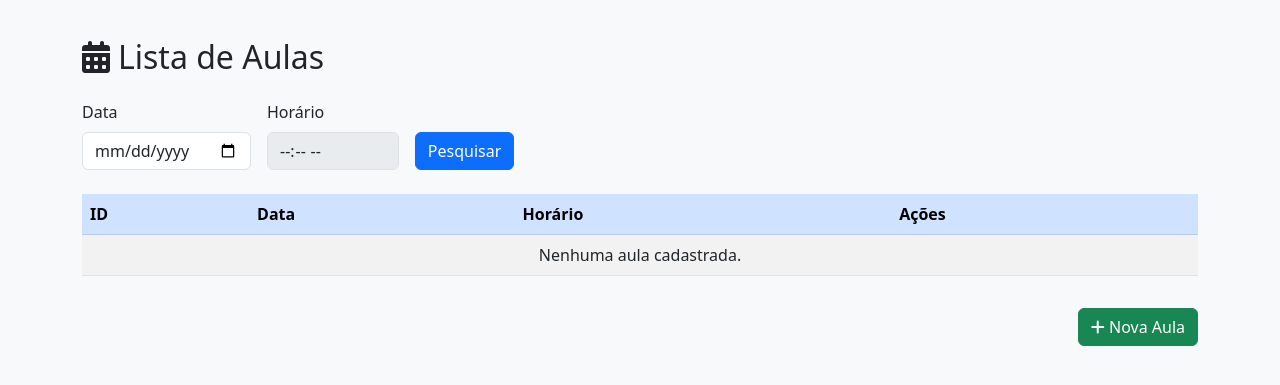
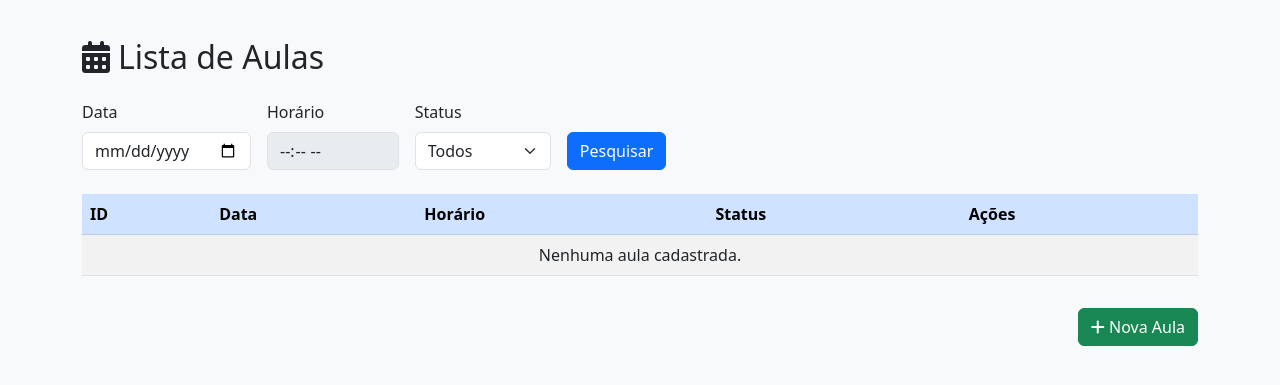
Before and after one commit to virlaniacanuto12/estudio_pilates, a Django app: page /studio/aulas/ in a window 1280 px wide. Shown: the part 56-441 px from the top of the page. Run offline with Django 5.2, Linux system fonts and the light colour scheme; the visitor is signed in with stand-in values (Sample User, id 1); data that the repository does not hold is empty; some libraries are stand-ins or nearby versions.

Commit message:
fix/security hotsposts nas views #86

```diff
--- a/studio/templates/studio/aula/listar_aulas.html
+++ b/studio/templates/studio/aula/listar_aulas.html
@@ -12,6 +12,7 @@
             </div>
         {% endfor %}
     {% endif %}
+
     <h2 class="mb-4"><i class="fas fa-calendar-alt me-2"></i>Lista de Aulas</h2>
 
     <form method="get" action="{% url 'studio:listar_aulas' %}" class="row g-3 align-items-end mb-4">
@@ -24,17 +25,26 @@
             <input type="time" id="horario" name="horario" value="{{ request.GET.horario }}" class="form-control" {% if not request.GET.data %}disabled{% endif %}>
         </div>
         <div class="col-auto">
+            <label for="status" class="form-label">Status</label>
+            <select name="status" id="status" class="form-select">
+                <option value="">Todos</option>
+                <option value="ativas" {% if request.GET.status == 'ativas' %}selected{% endif %}>Ativas</option>
+                <option value="canceladas" {% if request.GET.status == 'canceladas' %}selected{% endif %}>Canceladas</option>
+            </select>
+        </div>
+        <div class="col-auto">
             <button type="submit" class="btn btn-primary">Pesquisar</button>
         </div>
     </form>
 
     <div class="table-responsive">
-        <table class="table table-striped">
+        <table class="table table-striped align-middle">
             <thead class="table-primary">
                 <tr>
                     <th>ID</th>
                     <th>Data</th>
                     <th>Horário</th>
+                    <th>Status</th>
                     <th>Ações</th>
                 </tr>
             </thead>
@@ -45,18 +55,23 @@
                     <td>{{ aula.data }}</td>
                     <td>{{ aula.horario }}</td>
                     <td>
+                        {% if aula.cancelada %}
+                            <span class="badge bg-danger">Cancelada</span>
+                        {% else %}
+                            <span class="badge bg-success">Ativa</span>
+                        {% endif %}
+                    </td>
+                    <td>
                         <a href="{% url 'studio:detalhes_aula' aula.codigo %}" class="btn btn-info btn-sm me-1">
                             <i class="fas fa-eye"></i>
                         </a>
-                        {% if aula.cancelada %}
-                            <span class="badge bg-danger">Cancelada</span>
-                        {% else %}
+                        {% if not aula.cancelada %}
                             <a href="{% url 'studio:editar_aula' aula.codigo %}" class="btn btn-warning btn-sm me-1">
                                 <i class="fas fa-edit"></i>
                             </a>
                             <form action="{% url 'studio:cancelar_aula' aula.codigo %}" method="post" class="d-inline" onsubmit="return confirm('Tem certeza que deseja cancelar esta aula?');">
                                 {% csrf_token %}
-                                <button type="submit" class="btn btn-danger">
+                                <button type="submit" class="btn btn-danger btn-sm">
                                     <i class="fas fa-times-circle"></i> Cancelar Aula
                                 </button>
                             </form>
@@ -71,6 +86,7 @@
             </tbody>
         </table>
     </div>
+
     <div class="d-flex justify-content-end mt-3">
         <a href="{% url 'studio:cadastro_aula' %}" class="btn btn-success">
             <i class="fas fa-plus"></i> Nova Aula
--- a/studio/views.py
+++ b/studio/views.py
@@ -5,6 +5,7 @@ from django.contrib.auth.views import LoginView
 from django.contrib.auth.forms import AuthenticationForm
 from django.urls import reverse_lazy
 from django.views.decorators.http import require_GET, require_POST, require_http_methods, require_safe
+from django.contrib.auth.decorators import login_required
 from django.db.models import Count, Sum, Q, F
 from django.db import models
 from django.views.generic import ListView, CreateView, UpdateView, DeleteView
@@ -173,6 +174,7 @@ class AlunoDeleteView(DeleteView):
         return redirect(self.success_url)
 
 
+@login_required
 def evolucoes_aluno(request, id):
     aluno = get_object_or_404(Aluno, id=id)
 
@@ -182,7 +184,7 @@ def evolucoes_aluno(request, id):
         evolucao_na_aula__isnull=True
     ).exclude(
         evolucao_na_aula__exact=''
-    ).select_related('aula').order_by('-aula__data')  # ordenar por data da aula, mais recente primeiro
+    ).select_related('aula').order_by('-aula__data')
 
     evolucoes = [(p.aula, p.evolucao_na_aula) for p in participacoes]
 
@@ -234,10 +236,18 @@ class PlanoDeleteView(DeleteView):
 # Views aula
 
 @require_GET
+@login_required
 def listar_aulas(request):
     data = request.GET.get('data')
     horario = request.GET.get('horario')
+    status = request.GET.get('status')
+
     aulas = Aula.objects.all()
+
+    if status == 'ativas':
+        aulas = aulas.filter(cancelada=False)
+    elif status == 'canceladas':
+        aulas = aulas.filter(cancelada=True)
 
     if data:
         aulas = aulas.filter(data=data)
@@ -247,7 +257,12 @@ def listar_aulas(request):
         messages.warning(request, "Para filtrar por horário, você deve informar a data.")
         aulas = Aula.objects.none()
 
-    return render(request, 'studio/aula/listar_aulas.html', {'aulas': aulas})
+    return render(request, 'studio/aula/listar_aulas.html', {
+        'aulas': aulas,
+        'status': status,
+        'data': data,
+        'horario': horario,
+    })
 
 
 @require_GET
@@ -257,41 +272,42 @@ def detalhes_aula(request, pk):
     return render(request, 'studio/aula/detalhar_aula.html', {'aula': aula, 'participacoes': participacoes})
 
 
+@login_required
 @require_http_methods(["GET", "POST"])
 def frequencia_aula(request, pk):
     aula = get_object_or_404(Aula, pk=pk)
-
-    AulaAlunoFormSet = modelformset_factory(
-        AulaAluno,
-        form=AulaAlunoFrequenciaForm,
-        extra=0
-    )
-
-    queryset = AulaAluno.objects.filter(aula=aula)
+    AulaAlunoFormSet = modelformset_factory(AulaAluno, form=AulaAlunoFrequenciaForm, extra=0)
 
     if request.method == 'POST':
-        formset = AulaAlunoFormSet(request.POST, queryset=queryset)
-        if formset.is_valid():
-            for form in formset:
-                instance = form.save(commit=False)
-                instance.aula = aula  # apenas por segurança
-                instance.save()
-            messages.success(request, "Frequência e evolução salvas com sucesso.")
-            return redirect('studio:detalhes_aula', pk=aula.pk)
-        else:
-            for form in formset:
-                for field, errors in form.errors.items():
-                    for error in errors:
-                        messages.error(request, error)
-    else:
-        formset = AulaAlunoFormSet(queryset=queryset)
+        formset = AulaAlunoFormSet(request.POST, queryset=AulaAluno.objects.filter(aula=aula))
+        return processar_formset(request, formset, aula)
 
-    return render(request, 'studio/aula/frequencia_aula.html', {
-        'aula': aula,
-        'formset': formset
-    })
+    formset = AulaAlunoFormSet(queryset=AulaAluno.objects.filter(aula=aula))
+    return render(request, 'studio/aula/frequencia_aula.html', {'aula': aula, 'formset': formset})
 
 
+def processar_formset(request, formset, aula):
+    if formset.is_valid():
+        for form in formset:
+            salvar_formulario(form, aula)
+        messages.success(request, "Frequência e evolução salvas com sucesso.")
+        return redirect(DETALHES_AULA, pk=aula.pk)
+
+    for form in formset:
+        for field, errors in form.errors.items():
+            for error in errors:
+                messages.error(request, error)
+
+    return render(request, 'studio/aula/frequencia_aula.html', {'aula': aula, 'formset': formset})
+
+
+def salvar_formulario(form, aula):
+    instance = form.save(commit=False)
+    instance.aula = aula
+    instance.save()
+
+
+@login_required
 @require_http_methods(["GET", "POST"])
 def cadastro_aula(request):
     if request.method == 'POST':
@@ -304,7 +320,7 @@ def cadastro_aula(request):
         form = AulaForm()
     return render(request, 'studio/aula/cadastrar_aula.html', {'form': form})
 
-
+@login_required
 @require_http_methods(["GET", "POST"])
 def editar_aula(request, pk):
     aula = get_object_or_404(Aula, pk=pk)
@@ -322,6 +338,7 @@ def editar_aula(request, pk):
     return render(request, 'studio/aula/editar_aula.html', {'form': form, 'aula': aula})
 
 
+@login_required
 @require_POST
 def cancelar_aula(request, codigo):
     aula = get_object_or_404(Aula, codigo=codigo)
```
